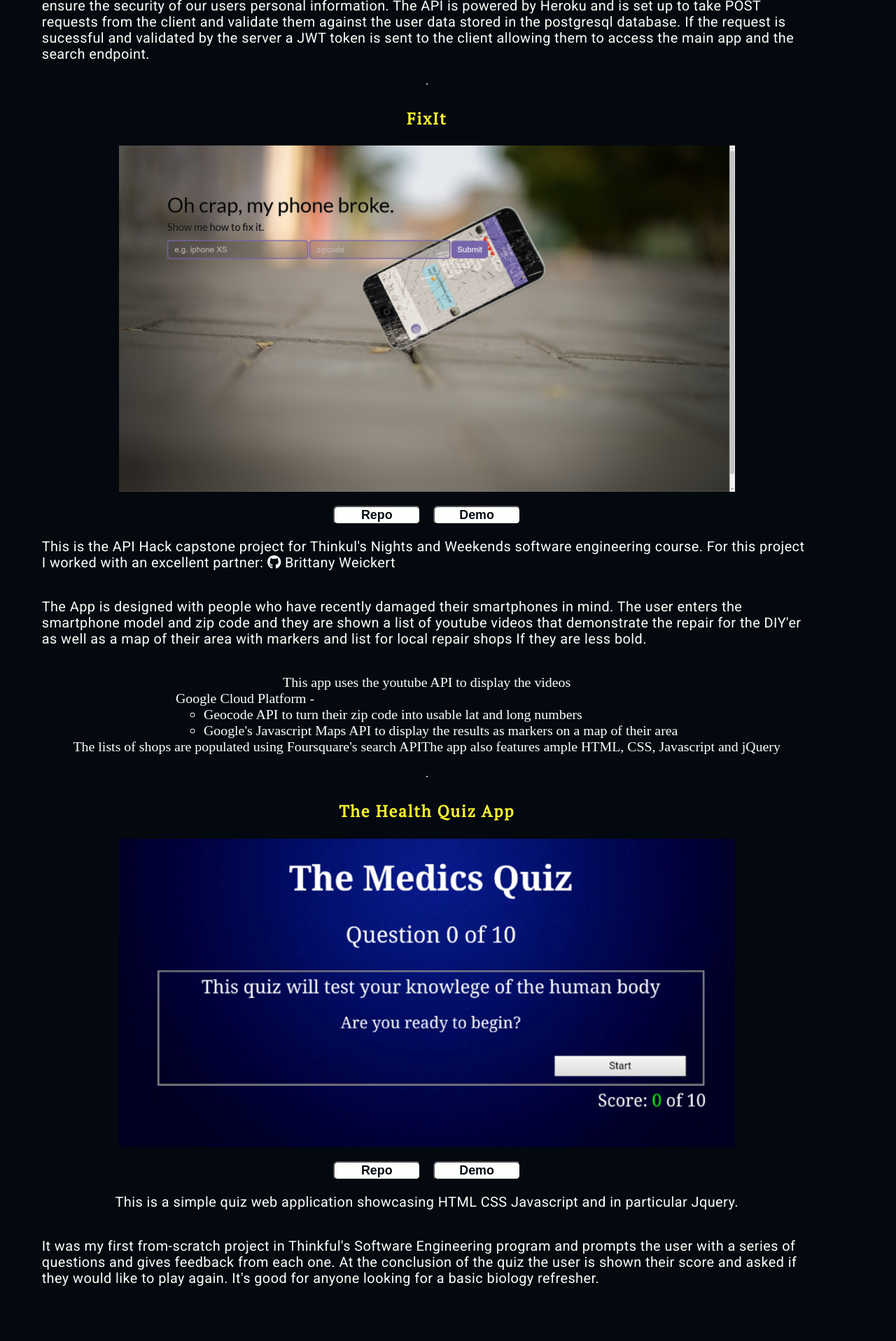
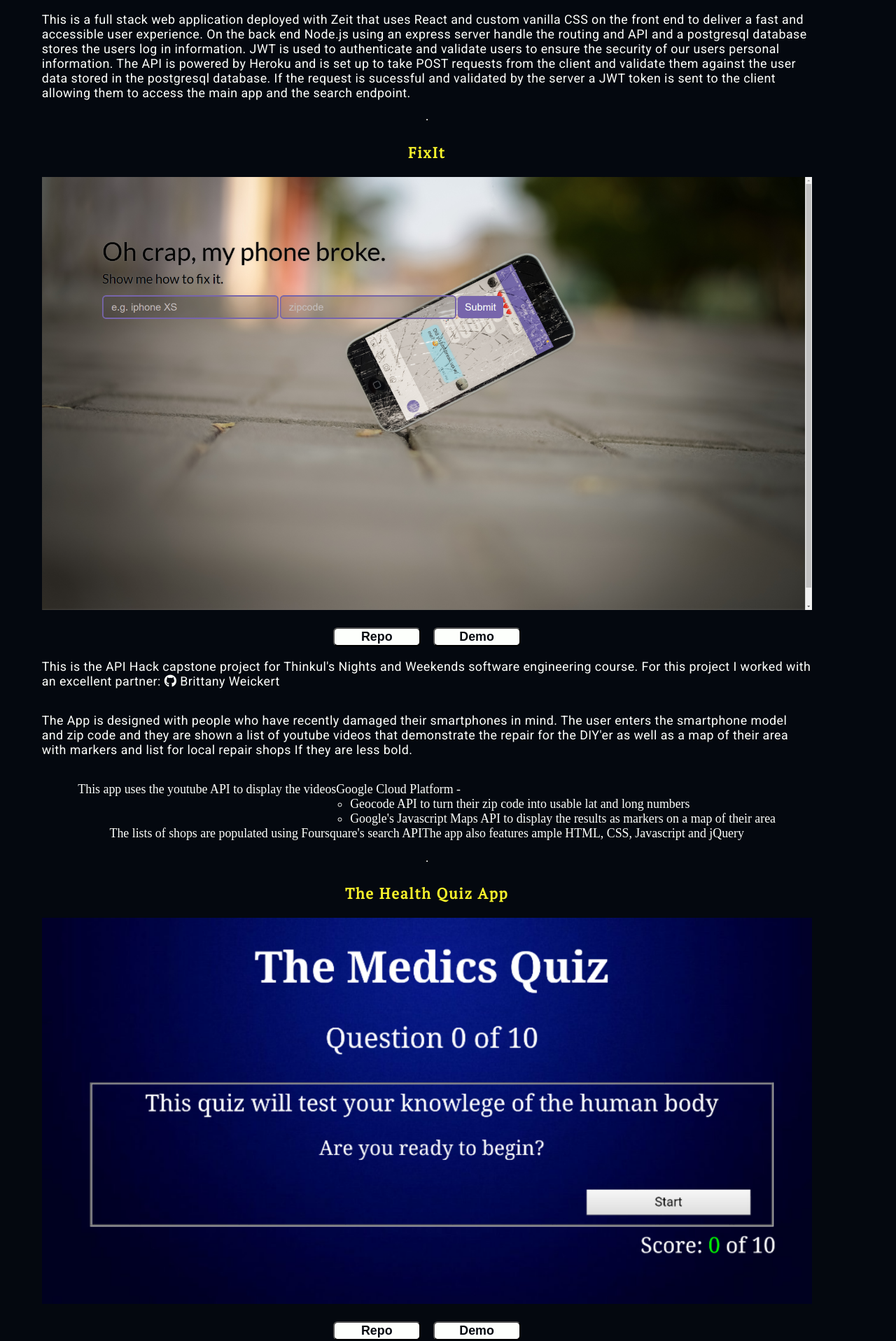
Before and after one commit to r-kadel/portfolio-v2, a React (Create React App) app: page /projects in a window 1280 px wide. Shown: the part 880-2797 px from the top of the page at 70% size. Built offline with nearby package versions, Linux system fonts and the light colour scheme.

Commit message:
small changes

```diff
--- a/src/Components/App/App.css
+++ b/src/Components/App/App.css
@@ -11,6 +11,7 @@
   color: #F8F32B;
   font-family: "PT Serif";
   letter-spacing: .1rem;
+  font-size: 1.2rem;
 }
 
 h2 {
--- a/src/Pages/Projects/Projects.css
+++ b/src/Pages/Projects/Projects.css
@@ -7,8 +7,17 @@
   max-width: 1100px;
 }
 
+.project-pic-link {
+  width: fit-content;
+}
+
 .project-pic {
-  max-width: 80%;
+  max-width: 100%;
+  margin: 0 auto;
+}
+
+.project-pic:hover {
+  border: 2px solid #F71735;
 }
 
 .project-container {
@@ -30,6 +39,14 @@
   font-weight: bold;
 }
 
+.project-p {
+  font-size: .8rem;
+}
+
+#partner-name:hover {
+  color: #F71735;
+}
+
 .project-btn:hover {
   background-color: #F71735;
 }
@@ -42,9 +59,23 @@
   color: #04080F;
 }
 
+.tech-list {
+  font-size: .8rem;
+}
+
+.google-list {
+  padding-left: 20px;
+}
+
 @media screen and (min-width: 500px) {
   .project-btn {
     width: 125px;
     font-size: 1rem;
   }
+  .project-p {
+    font-size: 1rem;
+  }
+  .tech-list {
+    font-size: 1rem;
+  }
 }
--- a/src/Pages/Projects/Projects.js
+++ b/src/Pages/Projects/Projects.js
@@ -1,8 +1,8 @@
-import React from 'react';
-import './Projects.css';
-import quizpic from '../../assets/quizpic.png';
-import searchstream from '../../assets/searchstream_search.png';
-import fixit from '../../assets/Fixit.png';
+import React from "react"
+import "./Projects.css"
+import quizpic from "../../assets/quizpic.png"
+import searchstream from "../../assets/searchstream_search.png"
+import fixit from "../../assets/Fixit.png"
 
 function Projects() {
   return (
@@ -10,18 +10,26 @@
       <div className="projects-box">
         <section className="project-container">
           <h3>SearchStream</h3>
+          <a
+            className="project-pic-link"
+            href="https://searchstream.r-kadel.now.sh/"
+            target="_blank"
+            rel="noopener noreferrer"
+          >
             <img
               className="project-pic"
               src={searchstream}
               alt="search stream search results"
             />
+          </a>
           <div className="button-box">
             <button className="project-btn">
               <a
                 className="project-btn-link"
                 href="https://github.com/r-kadel/searchstream"
                 target="_blank"
-                rel="noopener noreferrer">
+                rel="noopener noreferrer"
+              >
                 Repo
               </a>
             </button>
@@ -30,18 +38,19 @@
                 className="project-btn-link"
                 href="https://searchstream.r-kadel.now.sh/"
                 target="_blank"
-                rel="noopener noreferrer">
+                rel="noopener noreferrer"
+              >
                 Demo
               </a>
             </button>
           </div>
-          <p>
+          <p className="project-p">
             Tired of searching through hundreds of videos through your tens of
             video streaming services? SearchStream was designed for you to
             quickly locate the content you want, without all the clutter and
             wasted time in a traditional google search.
           </p>
-          <p>
+          <p className="project-p">
             This is a full stack web application deployed with Zeit that uses
             React and custom vanilla CSS on the front end to deliver a fast and
             accessible user experience. On the back end Node.js using an express
@@ -60,18 +69,26 @@
 
         <section className="project-container">
           <h3>FixIt</h3>
+          <a
+            className="project-pic-link"
+            href="https://brittanyweickert.github.io/fixit"
+            target="_blank"
+            rel="noopener noreferrer"
+          >
             <img
               className="project-pic"
               src={fixit}
               alt="Fixit App landing page"
             />
+          </a>
           <div className="button-box">
             <button className="project-btn">
               <a
                 className="project-btn-link"
                 href="https://github.com/brittanyweickert/fixit"
                 target="_blank"
-                rel="noopener noreferrer">
+                rel="noopener noreferrer"
+              >
                 Repo
               </a>
             </button>
@@ -81,25 +98,27 @@
                 className="project-btn-link"
                 href="https://brittanyweickert.github.io/fixit"
                 target="_blank"
-                rel="noopener noreferrer">
+                rel="noopener noreferrer"
+              >
                 Demo
               </a>
             </button>
           </div>
-          <p>
+          <p className="project-p">
             This is the API Hack capstone project for Thinkul's Nights and
             Weekends software engineering course. For this project I worked with
-            an excellent partner:{' '}
+            an excellent partner:{" "}
             <a
               href="https://github.com/brittanyweickert/"
               target="_blank"
-              rel="noopener noreferrer">
+              rel="noopener noreferrer"
+            >
               <span id="partner-name">
                 <i className="fab fa-github"></i> Brittany Weickert
               </span>
             </a>
           </p>
-          <p>
+          <p className="project-p">
             The App is designed with people who have recently damaged their
             smartphones in mind. The user enters the smartphone model and zip
             code and they are shown a list of youtube videos that demonstrate
@@ -109,9 +128,9 @@
           <ul className="tech-list">
             <li>This app uses the youtube API to display the videos</li>
             <li>
-              {' '}
+              {" "}
               Google Cloud Platform -
-              <ul>
+              <ul className="google-list">
                 <li>
                   Geocode API to turn their zip code into usable lat and long
                   numbers
@@ -135,18 +154,26 @@
 
         <section className="project-container">
           <h3>The Health Quiz App</h3>
+          <a
+            className="project-pic-link"
+            href="https://r-kadel.github.io/Quiz-App"
+            target="_blank"
+            rel="noopener noreferrer"
+          >
             <img
               className="project-pic"
               src={quizpic}
               alt="Quiz App landing page"
             />
+          </a>
           <div className="button-box">
             <button className="project-btn">
               <a
                 className="project-btn-link"
                 href="https://github.com/r-kadel/Quiz-App"
                 target="_blank"
-                rel="noopener noreferrer">
+                rel="noopener noreferrer"
+              >
                 Repo
               </a>
             </button>
@@ -155,16 +182,17 @@
                 className="project-btn-link"
                 href="https://r-kadel.github.io/Quiz-App"
                 target="_blank"
-                rel="noopener noreferrer">
+                rel="noopener noreferrer"
+              >
                 Demo
               </a>
             </button>
           </div>
-          <p>
+          <p className="project-p">
             This is a simple quiz web application showcasing HTML CSS Javascript
             and in particular Jquery.
           </p>
-          <p>
+          <p className="project-p">
             It was my first from-scratch project in Thinkful's Software
             Engineering program and prompts the user with a series of questions
             and gives feedback from each one. At the conclusion of the quiz the
@@ -174,7 +202,7 @@
         </section>
       </div>
     </main>
-  );
+  )
 }
 
-export default Projects;
+export default Projects
--- a/src/index.css
+++ b/src/index.css
@@ -3,10 +3,16 @@
   margin: 0;
   padding: 0;
   height: 100%;
-  font-size: 1.115rem;
+  font-size: 1rem;
 }
 
 a, a:visited {
   color: #FDFFFC;
   text-decoration: none;
 }
+
+@media screen and (min-width: 500px) {
+  html, body {
+    font-size: 1.115rem;
+  }
+}
```
Lines whose indentation alone changed are shown as unchanged.
